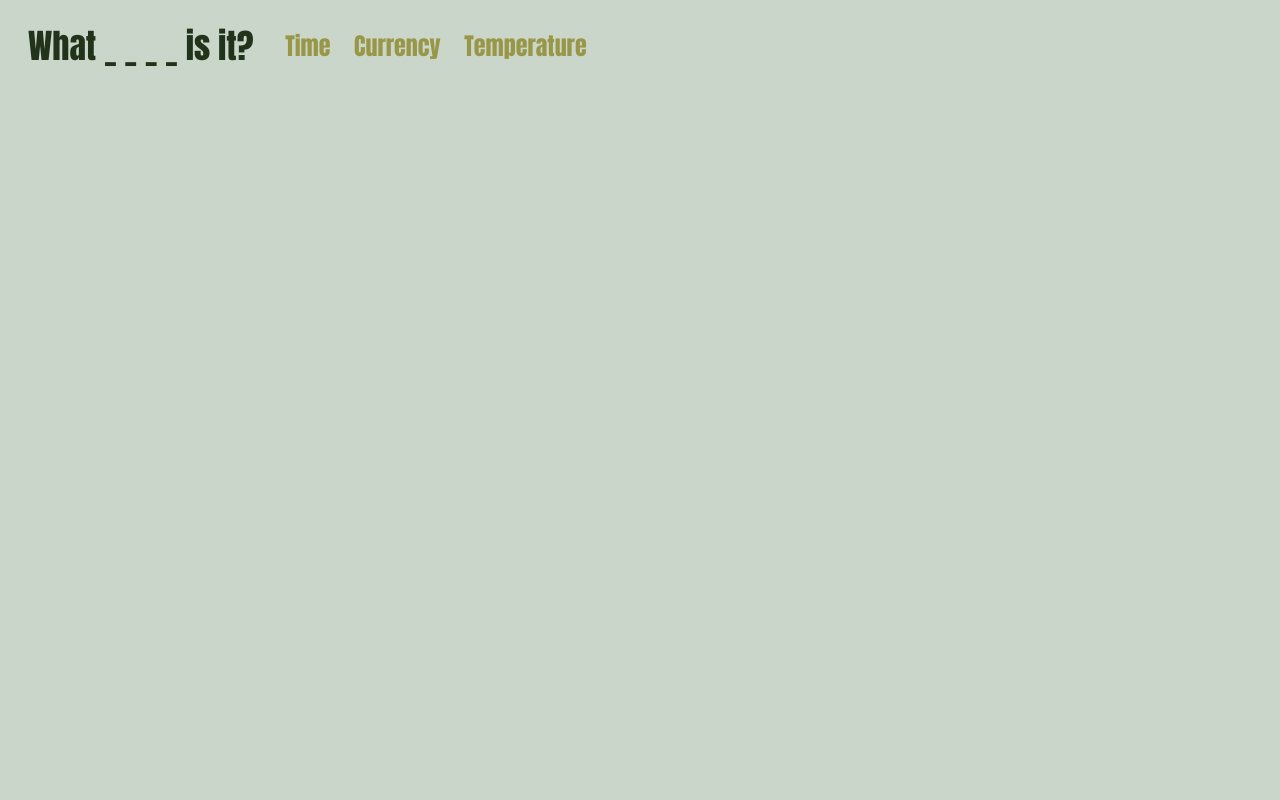
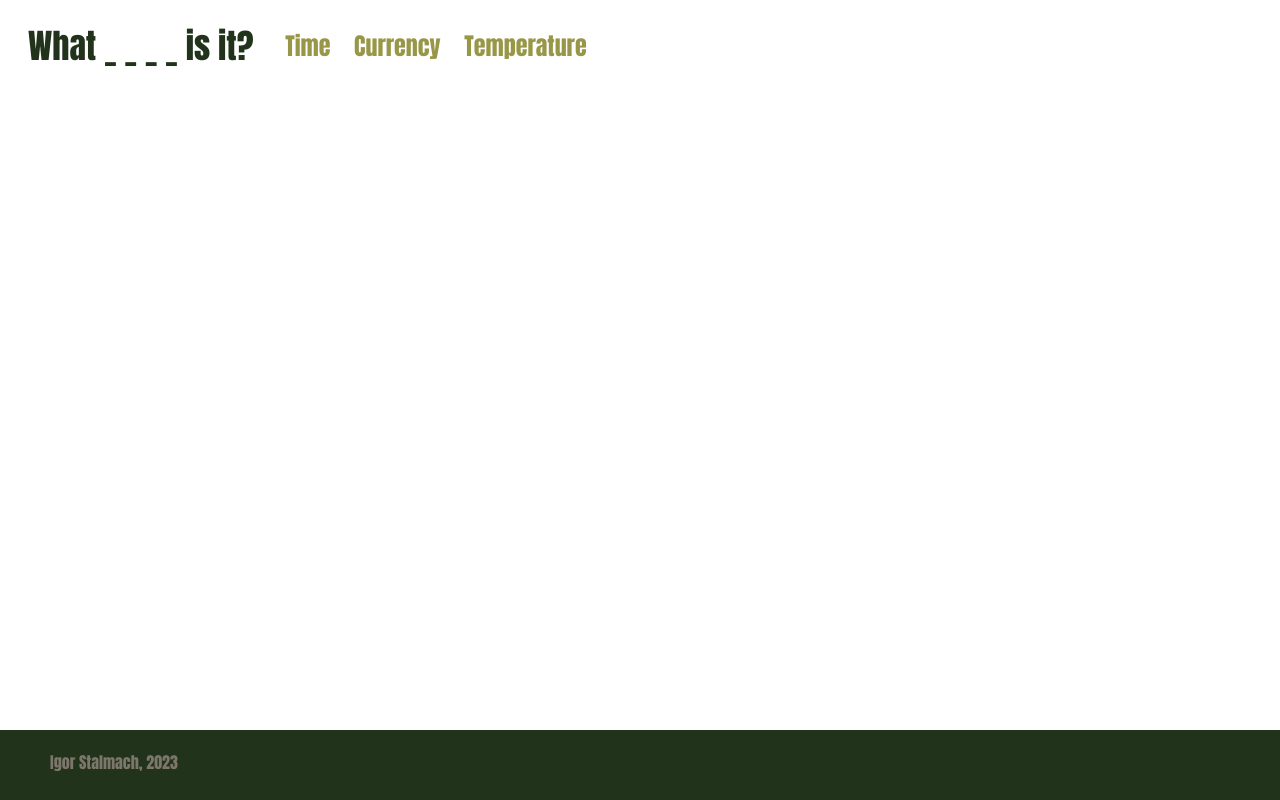
Before and after one commit to igorstalmach/converter-webapp, a React (Vite) app: page / in a window 1280 px wide. Built offline with nearby package versions, Linux system fonts and the light colour scheme.

Commit message:
add footer

```diff
--- a/src/App.module.scss
+++ b/src/App.module.scss
@@ -1,8 +1,4 @@
 @import "./scss-presets/global-colors.module.scss";
-
-body {
-  background: $main-background;
-}
 
 .container {
 
--- a/src/App.tsx
+++ b/src/App.tsx
@@ -7,15 +7,15 @@ import styles from "./App.module.scss";
 
 export default function App() {
     return (
+        <BrowserRouter>
             <div className={styles.container}>
-      <BrowserRouter>
                 <NavBar/>
                     <Routes>
                         <Route path="/" element={<TimeConverter/>}/>
                         <Route path="/time" element={<TimeConverter/>}/>
                     </Routes>
                 <Footer/>
+            </div>
         </BrowserRouter>
-    </div>
     );
 }
--- a/src/components/footer/Footer.tsx
+++ b/src/components/footer/Footer.tsx
@@ -3,8 +3,10 @@ import styles from "./assets/Footer.module.scss";
 
 export default function Footer() {
     return(
-        <div className={styles.container}>
-
-        </div>
+        <footer className={styles.container}>
+            <div className={styles.text}>
+                <a href={"https://github.com/igorstalmach"}>Igor Stalmach</a>, 2023
+            </div>
+        </footer>
     );
 }
--- a/src/components/footer/assets/Footer.module.scss
+++ b/src/components/footer/assets/Footer.module.scss
@@ -0,0 +1,28 @@
+@import '../../../scss-presets/global-colors.module.scss';
+@import '../../../scss-presets/fonts.module.scss';
+
+.container {
+  height: 70px;
+  display: flex;
+  background: $main-text;
+  position: absolute;
+  bottom: 0;
+  left: 0;
+  width: 100%;
+
+  .text {
+    font-family: $anton;
+    font-size: 1rem;
+    color: $footer-text;
+    margin: 20px 0 0 50px;
+
+    a {
+      text-decoration: none;
+      color: $footer-text;
+    }
+
+    a:hover {
+      opacity: 0.7;
+    }
+  }
+}
--- a/src/components/navbar/NavBar.tsx
+++ b/src/components/navbar/NavBar.tsx
@@ -4,7 +4,7 @@ import {Link} from "react-router-dom";
 
 export default function NavBar() {
     return(
-        <div className={styles.container}>
+        <nav className={styles.container}>
             <div className={styles.title}>
                 What _ _ _ _ is it?
             </div>
@@ -13,6 +13,6 @@ export default function NavBar() {
                 <Link to={'/currency'} className={styles.navItems}>Currency</Link>
                 <Link to={'/temperature'} className={styles.navItems}>Temperature</Link>
             </div>
-        </div>
+        </nav>
     );
 }
--- a/src/main.tsx
+++ b/src/main.tsx
@@ -4,6 +4,6 @@ import App from './App'
 
 ReactDOM.createRoot(document.getElementById('root') as HTMLElement).render(
   <React.StrictMode>
-    <App />
+    <App/>
   </React.StrictMode>,
 )
--- a/src/scss-presets/global-colors.module.scss
+++ b/src/scss-presets/global-colors.module.scss
@@ -3,3 +3,4 @@ $main-text: #22331B;
 $support-text: #979747;
 $input-text: #D5E1E6;
 $input-background: #ADB2A6;
+$footer-text: #7c776a;
```
Lines whose indentation alone changed are shown as unchanged.
